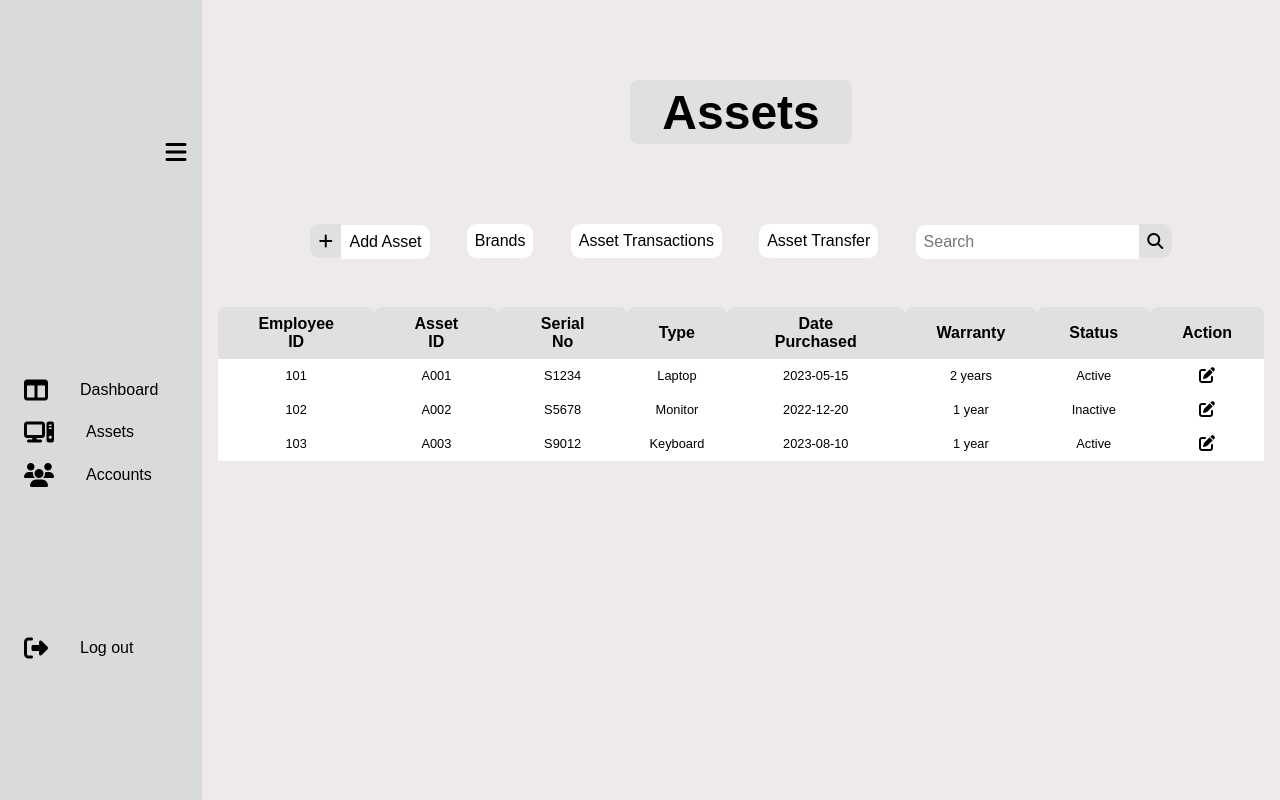
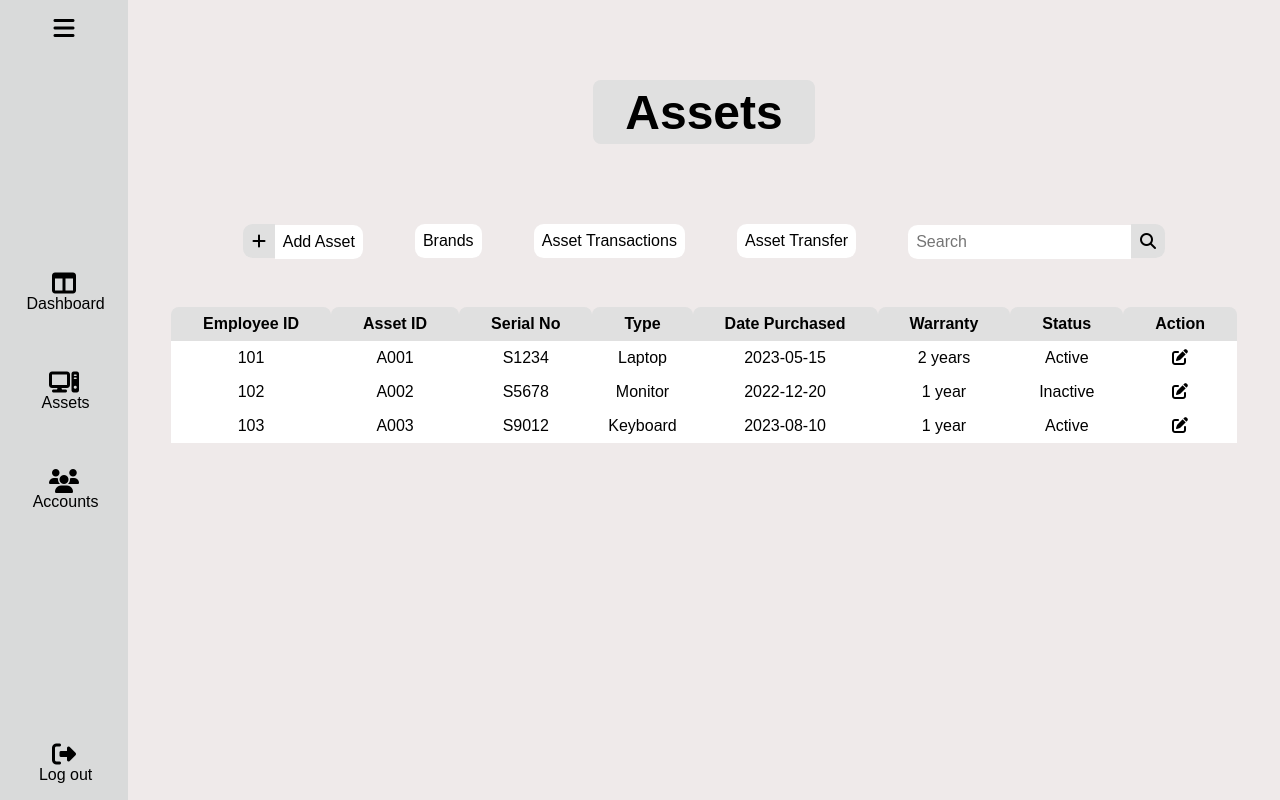
Before and after one commit to creishen/dbms, a PHP site: page /admin-assets.php in a window 1280 px wide. Run offline with PHP 8.4, Linux system fonts and the light colour scheme.

Commit message:
Update style.css

```diff
--- a/style.css
+++ b/style.css
@@ -10,9 +10,8 @@ body {
   }
 
 .container {
-    display: flex;
-    align-content: center;
-    justify-content: center;
+    display: grid;
+    grid-template-columns: 10% 90%;
     width: 100vw;
     height: 100vh;
 
@@ -167,40 +166,62 @@ body {
     }
 }
 
+
 .nav,
 .primary-navigation {
     display: block;
+    text-align: center;
+    grid-column: 1;
     list-style: none;
-    width: 4.5rem;
-    height: 100vh;
+    width: 30%;
+    min-width: 4rem;
     background-color: #D9DADA;
     transition: all 0.5s ease;
     margin: 0;
-    padding: 0;
+    z-index: 1000;
 
     ul {
         height: 100vh;
         display: flex;
         flex-direction: column;
-        margin: 0;
-        padding: 0;
         list-style: none;
         overflow: hidden;
-        transition: all 0.5s ease;
+        justify-content: space-between;
+
+        .logout{
+          margin: 0 0 1rem 0;
+        }
+    }
+    ul li {
+      display: flex;
+      justify-content: center;
+      align-items: center;
+    }
+
+    ul li i {
+      font-size: 1.5rem;
+      display: flex;
+      justify-content: center;
+      align-items: center;
     }
 
     ul ul{
-        height: 8rem;
-        display: flex;
-        margin-top: 4rem;
+        height: 20%;
     }
-    ul li {
-        margin: auto 0 auto 0;
+
+    #hamburger{
+      margin-top: 1rem;
+      text-align: center;
+
+      h2 {
+        visibility: hidden;
+        color: rgb(0, 0, 0);
+      }
     }
+
     li a, li i {
         color: rgb(255, 255, 255);
         text-decoration: none;
-        text-align: center;
     }
 
     li:hover {
@@ -208,52 +229,36 @@ body {
         opacity: 0.6;
     }
 
-    ul li p, ul li i {
-        margin: 0 0 0 1.5rem;
-        padding: 0;
-        transition: all 0.5s ease;
-    }
-
-    ul li a {
-        display: flex;
-        align-items: center;
-        gap: 0.5rem;
-    }
-
     ul li p {
         visibility: hidden;
         color: rgb(0, 0, 0);
-        font-size: 0;
-    }
-    ul li i {
-        font-size: 1.5rem;
+        font-size: 1rem;
+        margin-left: 0.2rem;
     }
 }
 
 .nav, .primary-navigation:hover {
-    width: 15rem;
-    transition: all 0.2s ease;
+    width: 100%;
+    transition: all 0.5s ease-in-out;
 
-    ul li p {
+    ul ul{
+      height: 30%;
+    }
+
+    ul li p, ul li h2 {
         visibility: visible;
-        font-size: 1rem;
-    }
-    #hamburger{
-        transform: translateX(70%);
-        transition: all 0.5s ease;
-
-        img{
-            filter: drop-shadow(0 4px 6px rgba(0, 0, 0, 0.2));
-        }
     }
 }
 
   .top-content {
     display: grid;
+    grid-column: 2;
     margin: 0;
+    height: 100vh;
     width: 100%;
-    grid-template-columns: 1fr 1fr;
-    grid-template-rows: 3rem auto auto;
+    grid-template-columns: 30% 70%;
+    grid-template-rows: 10% 45% 45%;
+    overflow: scroll;
         a{
             text-decoration: none;
             color: black;
@@ -353,7 +412,6 @@ body {
     margin: 1rem;
     grid-column: 1;
     flex-direction: column;
-    height: fit-content;
     display: flex;
     justify-content: space-around;
     align-content: center;
@@ -369,7 +427,7 @@ body {
     }
     td{
         background-color: white;
-        font-size: 0.8rem;
+        font-size: 1rem;
     }
     th {
         padding: 0.5rem 2rem 0.5rem 2rem;
```
Also changed, not shown: other parts of style.css (+81 -3 lines).
